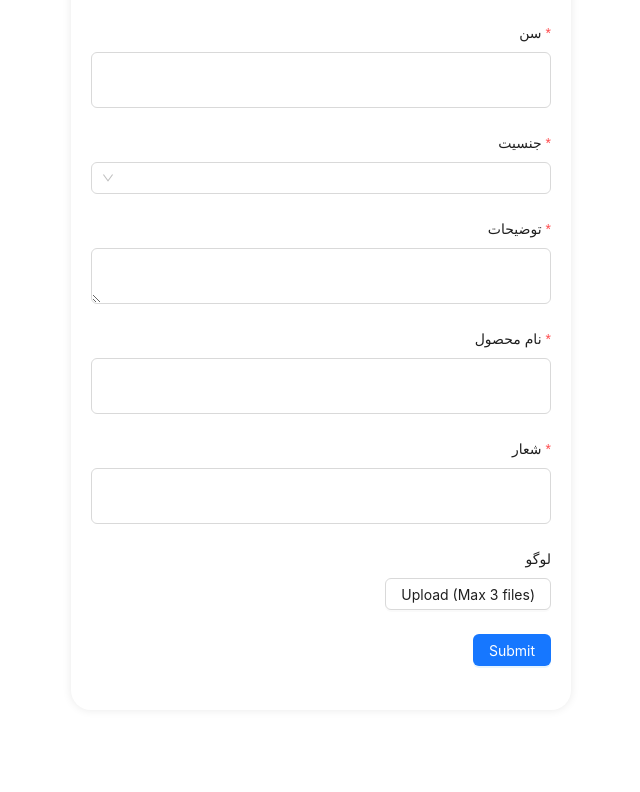
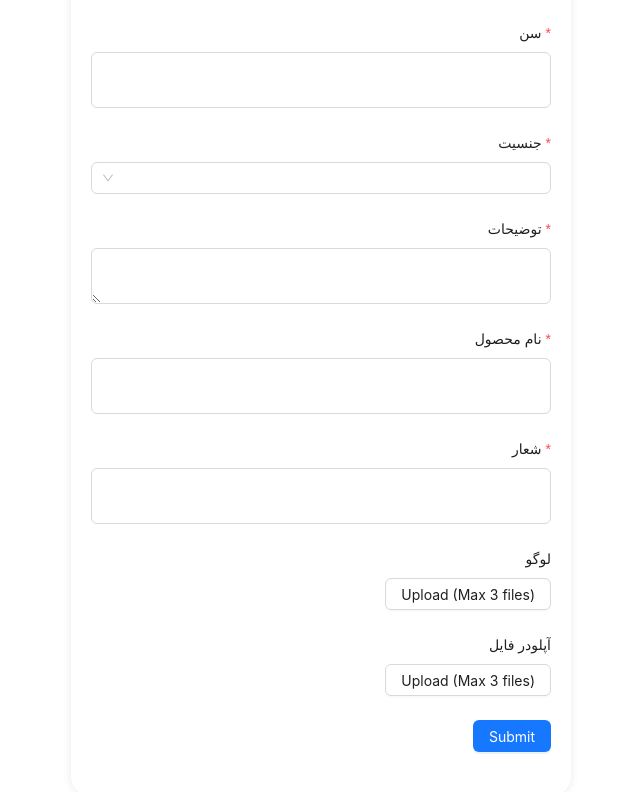
Before and after one commit to elham-zahir/builded-form, a React (Create React App) app: page / in a window 1280 px wide. Shown: the part 988-1780 px from the top of the page, without its empty margins (319-959 px from the left). Built offline with nearby package versions, Linux system fonts and the light colour scheme.

Commit message:
create file uploader

```diff
--- a/src/App.tsx
+++ b/src/App.tsx
@@ -12,6 +12,7 @@ import AgeInput from "./components/ageInput";
 import GenderSelection from "./components/gender";
 import TextAreaInput from "./components/textArea";
 import ImageUploader from "./components/imageUploader";
+import FileUploader from "./components/fileUploader";
 
 function App() {
   const [form] = Form.useForm();
@@ -59,6 +60,8 @@ function App() {
 
         <ImageUploader name="imageUploader" label="لوگو" />
 
+        <FileUploader name="fileUploader" label="آپلودر فایل" />
+
         <Form.Item label={null}>
           <Button type="primary" htmlType="submit">
             Submit
--- /dev/null
+++ b/src/components/fileUploader/index.tsx
@@ -0,0 +1,60 @@
+import { Button, Form, message, Tooltip, Upload } from "antd";
+import { RcFile } from "antd/es/upload";
+import React, { useState } from "react";
+
+interface IProps {
+  name: string;
+  label: string;
+  max?: number;
+}
+
+function FileUploader({ name, label, max = 3 }: IProps) {
+  const [fileList, setFileList] = useState<any[]>([]);
+
+  const handleChange = ({ fileList: newFileList }: { fileList: any[] }) => {
+    const isValidFileType = /(\.pdf|\.docx|\.xlsx|\.txt|\.ppt|\.pptx)$/i.test(
+      newFileList[newFileList.length - 1]?.name
+    );
+
+    if (!isValidFileType) {
+      message.error(
+        "تنها می توانید فایل های pdf, word, excel, power point و note pad آپلود کنید."
+      );
+    } else {
+      setFileList(newFileList);
+    }
+  };
+
+  const customRequest = ({ file, onSuccess, onError }: any) => {
+    // onSuccess?.({}, file);
+    onSuccess?.(message.success("فایل با موفقیت آپلود شد."));
+  };
+
+  return (
+    <Form.Item label={label} name={name}>
+      <Upload
+        multiple={true}
+        fileList={fileList}
+        onChange={handleChange}
+        showUploadList={{ showRemoveIcon: true }}
+        maxCount={max}
+        customRequest={customRequest}
+        accept=".pdf, .docx, .xlsx, .txt, .ppt, .pptx"
+      >
+        <Tooltip
+          title={
+            fileList.length >= max
+              ? `حداکثر  ${max} فایل می توانید آپلود کنید.`
+              : undefined
+          }
+        >
+          <Button disabled={fileList.length >= max}>
+            Upload (Max {max} files)
+          </Button>
+        </Tooltip>
+      </Upload>
+    </Form.Item>
+  );
+}
+
+export default FileUploader;
```
Also changed, not shown: src/components/fileUploader/index.module.scss (added).
